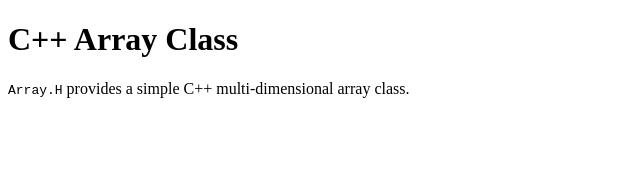
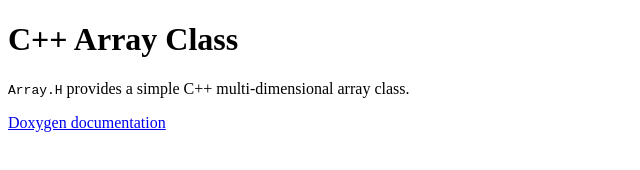
Before and after one commit to zingale/cxx-array, a plain HTML site: page index.html in a window 1280 px wide. Shown: the whole page, without its empty margins (0-640 px from the left). Drawn offline with Linux system fonts and the light colour scheme.

Commit message:
add link

```diff
--- a/index.html
+++ b/index.html
@@ -12,5 +12,7 @@
 
 <p><tt>Array.H</tt> provides a simple C++ multi-dimensional array class.</p>
 
+<a href="html/index.html">Doxygen documentation</a>
+
 </body>
 </html>
```
